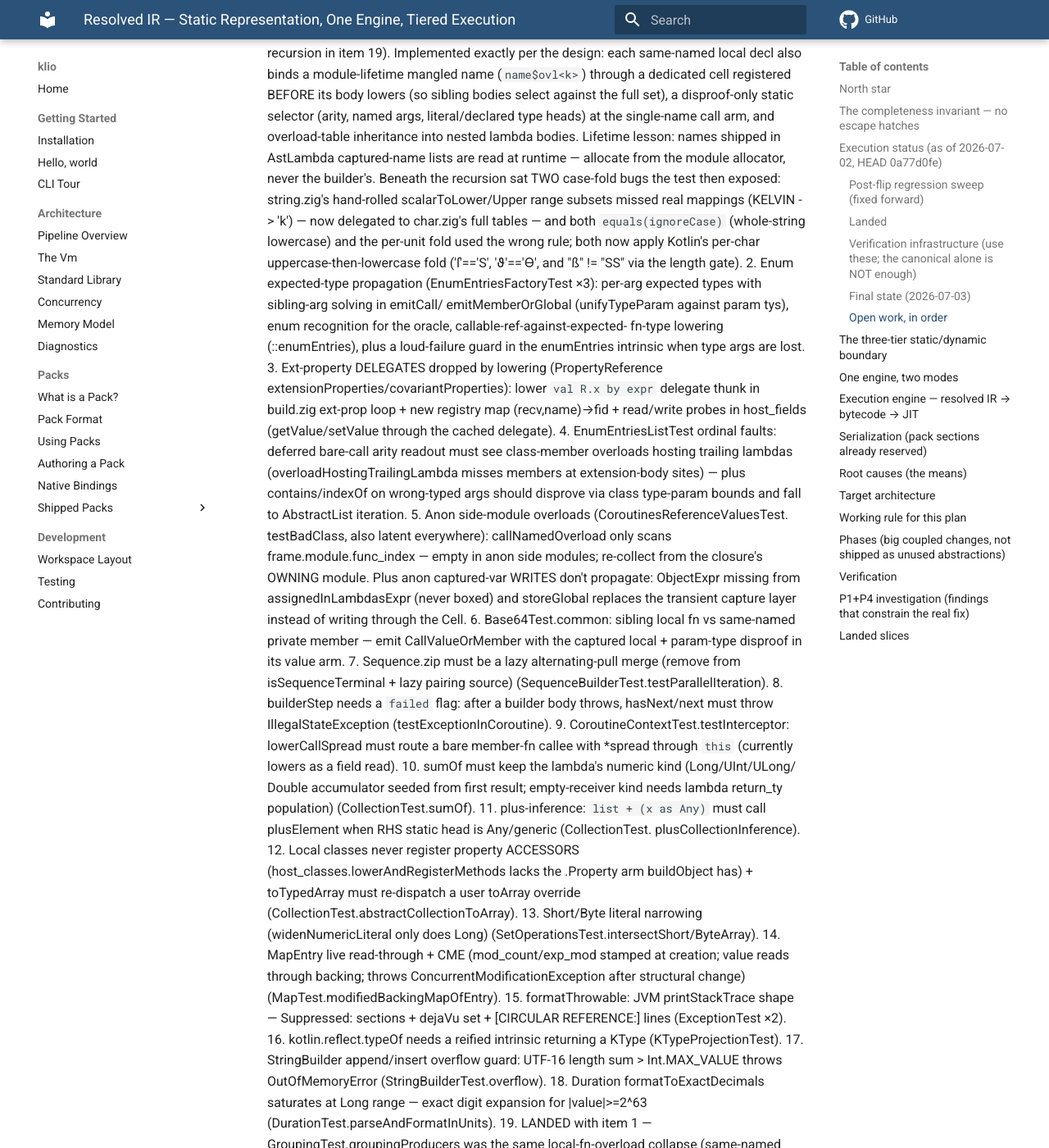
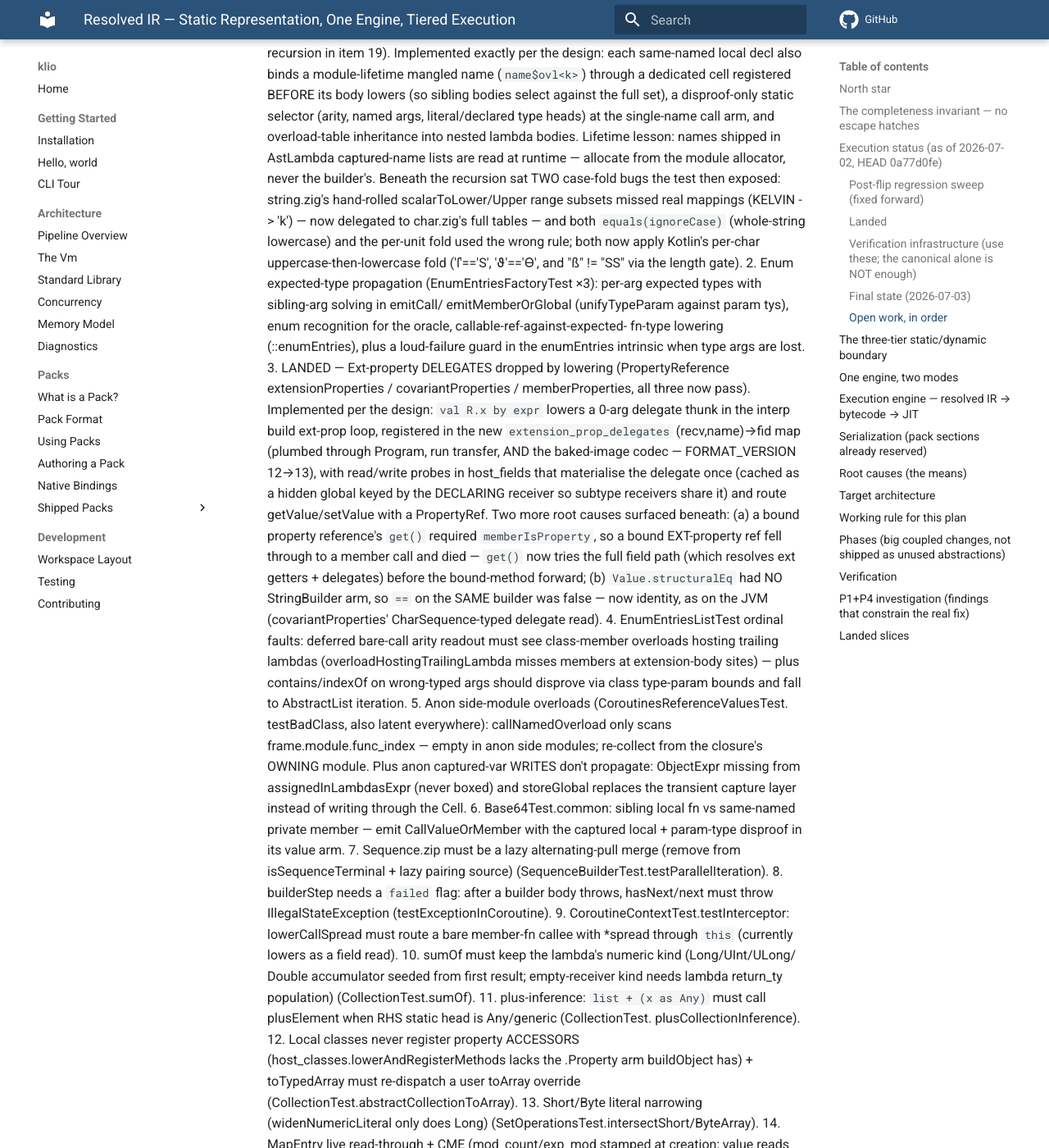
Before and after one commit to DrewCarlson/klio, an MkDocs documentation site: the page built from docs/resolution-unification-plan.md, in a window 1280 px wide and 1400 px high, scrolled down 12188 px. Shown: the whole window at 82% size. Built offline with MkDocs 1.6.1 and Material for MkDocs 9.7.7, drawn with Linux system fonts in a browser that asks for light colours; comment, search, counter and statistics services are not loaded; some of the changed text lies outside the part shown.

Commit message:
runtime: StringBuilder equality is identity
Value.structuralEq had no StringBuilder arm, so == fell to the false
default even for the SAME builder object. StringBuilder declares no
equals override on the JVM — compare by identity, never by contents.

Stdlib commontest: 34 -> 31 dual-identical failures (PropertyReference
extensionProperties / covariantProperties / memberProperties).

```diff
--- a/docs/resolution-unification-plan.md
+++ b/docs/resolution-unification-plan.md
@@ -612,11 +612,25 @@ Every phase of this plan is landed or boundary-recorded; nothing remains open.
            recognition for the oracle, callable-ref-against-expected-
            fn-type lowering (::enumEntries), plus a loud-failure guard
            in the enumEntries intrinsic when type args are lost.
-        3. Ext-property DELEGATES dropped by lowering (PropertyReference
-           extensionProperties/covariantProperties): lower `val R.x by
-           expr` delegate thunk in build.zig ext-prop loop + new
-           registry map (recv,name)→fid + read/write probes in
-           host_fields (getValue/setValue through the cached delegate).
+        3. LANDED — Ext-property DELEGATES dropped by lowering
+           (PropertyReference extensionProperties / covariantProperties /
+           memberProperties, all three now pass). Implemented per the
+           design: `val R.x by expr` lowers a 0-arg delegate thunk in
+           the interp build ext-prop loop, registered in the new
+           `extension_prop_delegates` (recv,name)→fid map (plumbed
+           through Program, run transfer, AND the baked-image codec —
+           FORMAT_VERSION 12→13), with read/write probes in host_fields
+           that materialise the delegate once (cached as a hidden
+           global keyed by the DECLARING receiver so subtype receivers
+           share it) and route getValue/setValue with a PropertyRef.
+           Two more root causes surfaced beneath: (a) a bound property
+           reference's `get()` required `memberIsProperty`, so a bound
+           EXT-property ref fell through to a member call and died —
+           `get()` now tries the full field path (which resolves ext
+           getters + delegates) before the bound-method forward; (b)
+           `Value.structuralEq` had NO StringBuilder arm, so `==` on
+           the SAME builder was false — now identity, as on the JVM
+           (covariantProperties' CharSequence-typed delegate read).
         4. EnumEntriesListTest ordinal faults: deferred bare-call arity
            readout must see class-member overloads hosting trailing
            lambdas (overloadHostingTrailingLambda misses members at
@@ -678,9 +692,10 @@ Every phase of this plan is landed or boundary-recorded; nothing remains open.
             emptySequence singleton (still fails post-batch: `Expected
             <Sequence>, actual <Sequence>` — an identity, not type,
             mismatch); still open.
-      - **Now 34 dual-identical** after the local-fn-overload landing:
-        GroupingTest.groupingProducers and StringTest.compareToIgnoreCase
-        cleared from the list below, nothing added.
+      - **Now 31 dual-identical**: the local-fn-overload landing cleared
+        GroupingTest.groupingProducers + StringTest.compareToIgnoreCase
+        (36→34), and the ext-property-delegate landing cleared all three
+        PropertyReferenceTest failures (34→31). Nothing added.
       - **Named remainder (the full 36, post-batch, dual-identical)**:
         ArraysTest.orEmptyNull (pre-existing at 2bfaeef9, verified via
         worktree build); Base64Test.common; CollectionTest
```
Also changed, not shown: 1 other file.
